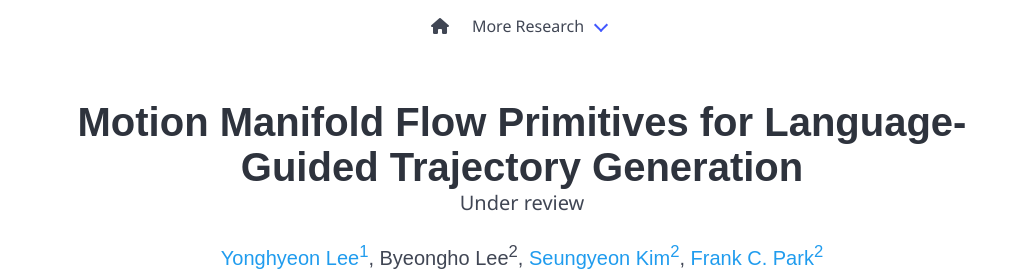
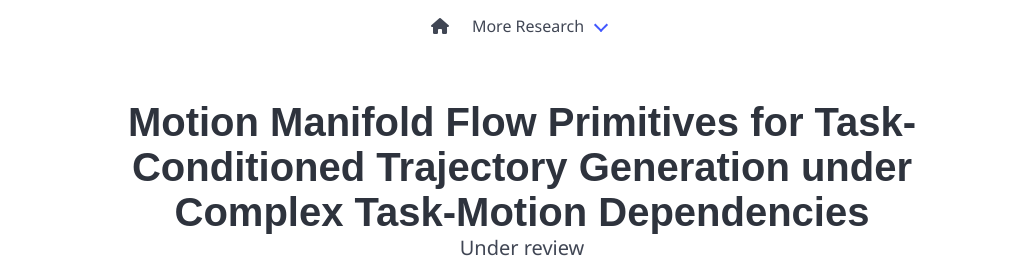
Before and after one commit to mmflowp/mmflowp.github.io, a plain HTML site: page index.html in a window 1280 px wide. Shown: the top 278 px of the page, without its empty margins (118-1152 px from the left). Drawn offline with nearby package versions, Linux system fonts and the light colour scheme; some icons are missing; a web font is replaced by a local one.

Commit message:
Update index.html

```diff
--- a/index.html
+++ b/index.html
@@ -107,7 +107,7 @@
         <div class="column has-text-centered">
 
           <!-- Title. -->
-          <h1 class="title is-2 publication-title">Motion Manifold Flow Primitives for Language-Guided Trajectory Generation</h1>
+          <h1 class="title is-2 publication-title">Motion Manifold Flow Primitives for Task-Conditioned Trajectory Generation under Complex Task-Motion Dependencies</h1>
           <p class="subtitle">Under review</p>
 
           <!-- Authors. -->
```
